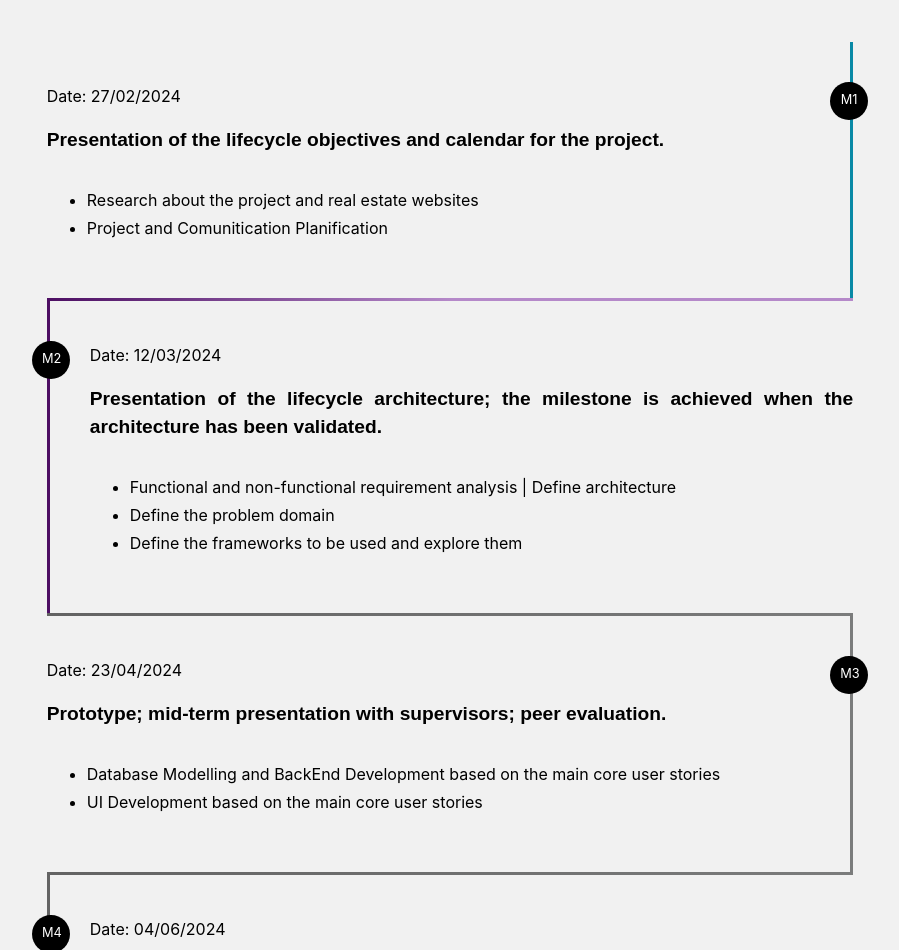
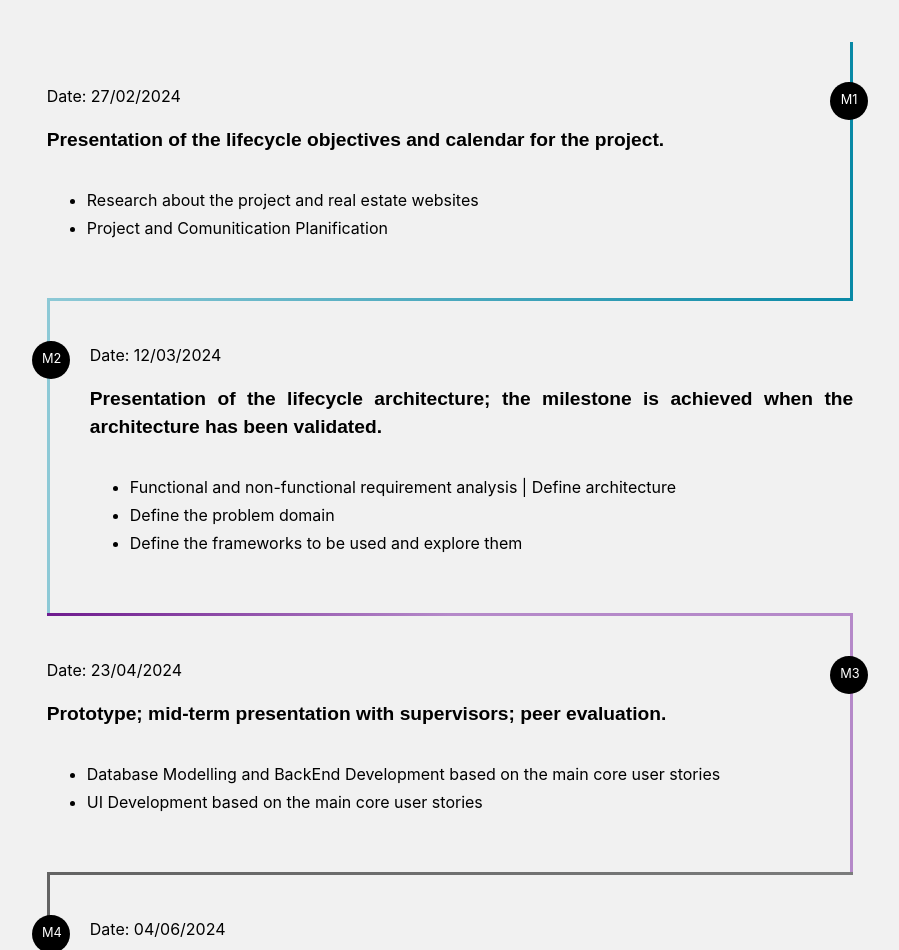
Before and after one commit to Wish-Where-is-Home/Website-WisHpresentation, a React (Create React App) app in the folder wish-whereishome/: page / in a window 1280 px wide. Shown: the part 4861-5811 px from the top of the page, without its empty margins (190-1089 px from the left). Built offline with nearby package versions, Linux system fonts and the light colour scheme.

Commit message:
Update Timeline

```diff
--- a/wish-whereishome/src/Sections/Timeline/Timeline.css
+++ b/wish-whereishome/src/Sections/Timeline/Timeline.css
@@ -118,7 +118,14 @@
   }
 
   .timeline-container p:nth-child(2){
-    border-image: linear-gradient(to right, #4d0f63  0%,#b589c9  50% , #b589c9 100%);
+    border-image: linear-gradient(to right, #8dc9d6  0%, #0989a6 100%);
+    border-image-slice: 1;
+    border-width: 3px;
+  }
+
+
+  .timeline-container p:nth-child(3){
+    border-image: linear-gradient(to right, #6f1b8e  0%,#b589c9  50% , #b589c9 100%);
     border-image-slice: 1;
     border-width: 3px;
   }
```
